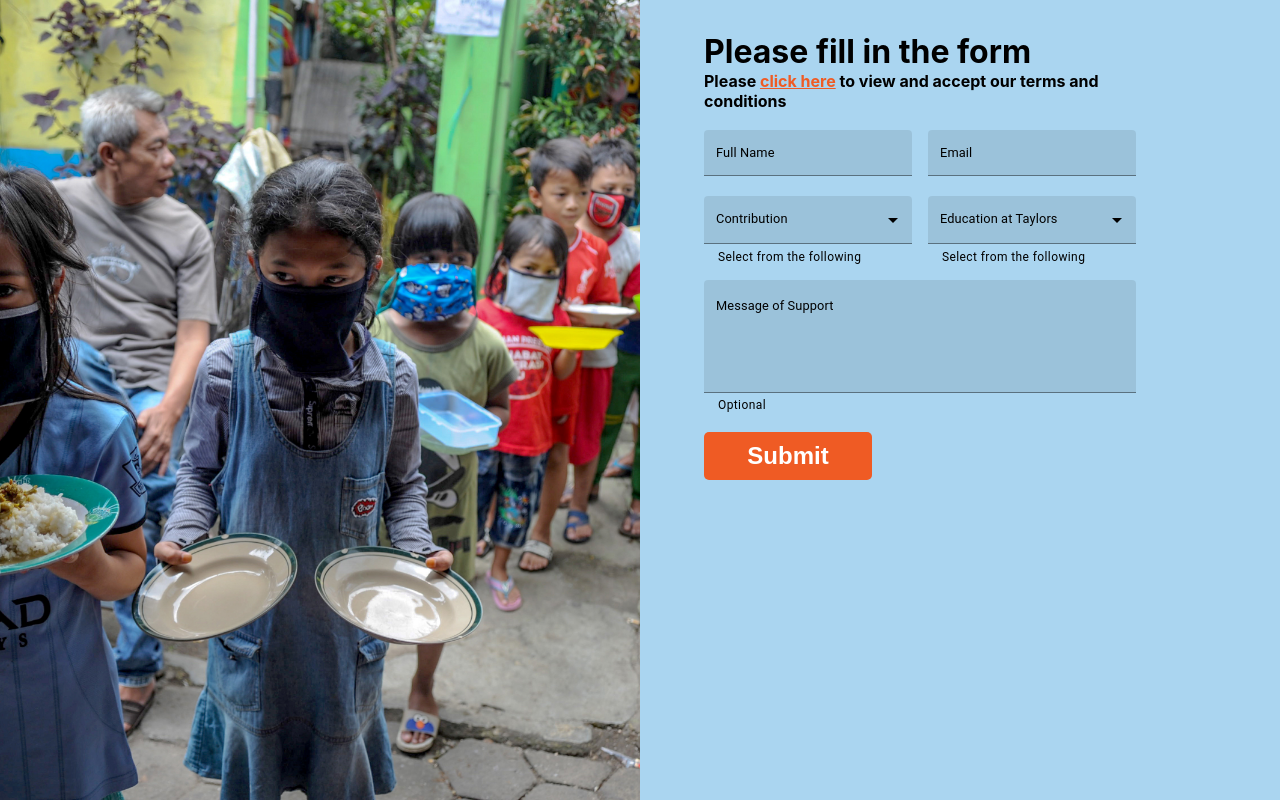
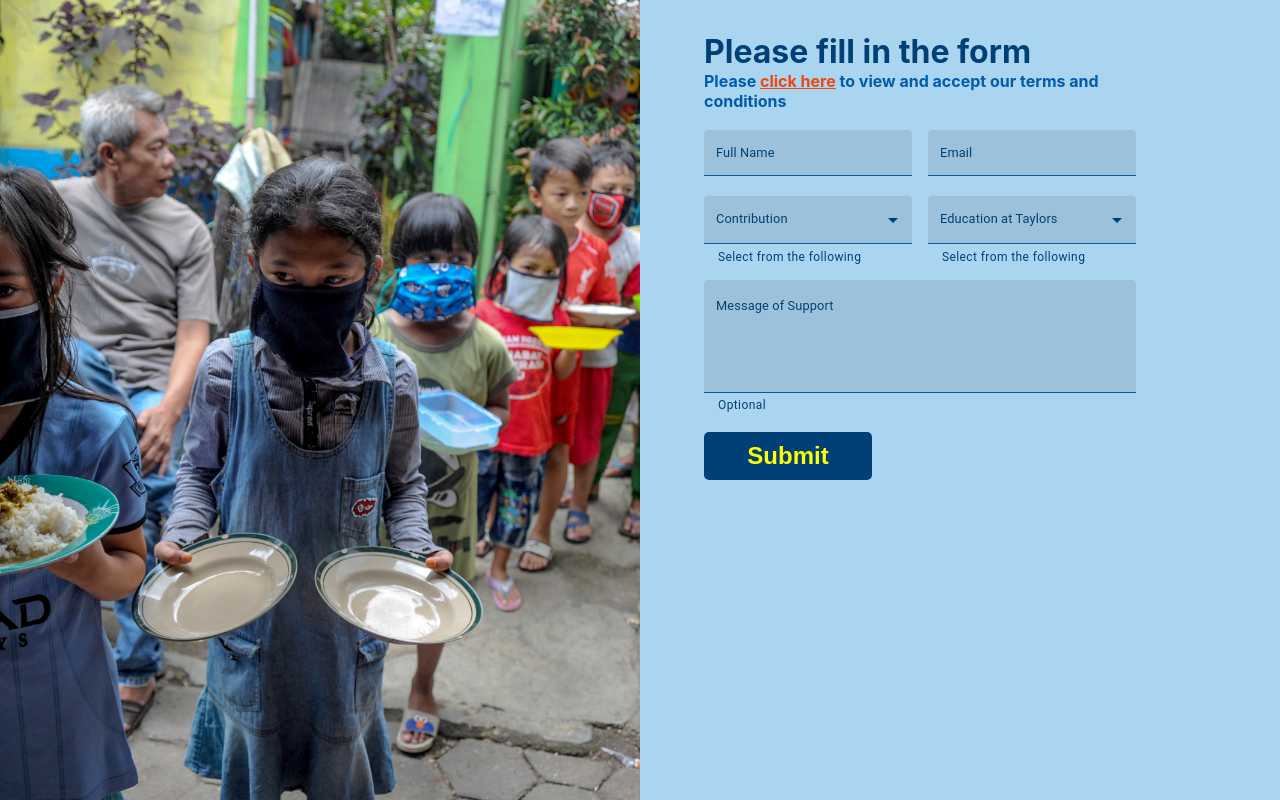
Before and after one commit to luveshsadhwani/taylorsAlumniFoodDonationForm, a React (Create React App) app: page /formOnline in a window 1280 px wide. Built offline with nearby package versions, Linux system fonts and the light colour scheme.

Commit message:
ADD theme colors, remove global styles

```diff
--- a/src/components/CheckBox.jsx
+++ b/src/components/CheckBox.jsx
@@ -1,17 +1,33 @@
 import React from "react";
 import { Field } from "formik";
 import styles from "../styles/formPage";
+import { makeStyles } from "@material-ui/core";
+
+const useStyles = makeStyles((theme) => ({
+  descriptionText: {
+    color: theme.palette.success.dark,
+  },
+}));
 
 export default function CheckBox({ children, ...props }) {
   const { name, isMobileScreen, ...rest } = props;
+  const classes = useStyles();
 
   const ResponsiveText = ({ children, ...rest }) => {
     return isMobileScreen ? (
-      <label {...rest} style={styles.privacyDescriptionMobile}>
+      <label
+        {...rest}
+        style={styles.privacyDescriptionMobile}
+        className={classes.descriptionText}
+      >
         {children}
       </label>
     ) : (
-      <label {...rest} style={styles.privacyDescription}>
+      <label
+        {...rest}
+        style={styles.privacyDescription}
+        className={classes.descriptionText}
+      >
         {children}
       </label>
     );
--- a/src/components/styles.js
+++ b/src/components/styles.js
@@ -106,19 +106,6 @@ const styles = {
     margin: "3px 14px 0px 14px",
     fontSize: "0.6rem",
   },
-
-  privacyLabel: {
-    marginLeft: 8,
-    color: "#025739",
-    fontWeight: "500",
-  },
-
-  privacyLabelMobile: {
-    marginLeft: 8,
-    color: "#025739",
-    fontWeight: "500",
-    fontSize: "0.75rem",
-  },
 };
 
 export default styles;
--- a/src/pages/FormOnlinePage.jsx
+++ b/src/pages/FormOnlinePage.jsx
@@ -6,27 +6,47 @@ import axios from "axios";
 import FormControl from "../components/FormControl";
 import MaterialModal from "../components/MaterialModal";
 import styles from "../styles/formPage";
-import globalStyles from "../styles/global";
-import { Grid } from "@material-ui/core";
+import { Grid, makeStyles } from "@material-ui/core";
 import useMediaQuery from "@material-ui/core/useMediaQuery";
 
-const ErrorText = ({ name, errorStyle }) => {
-  const [field, meta, helpers] = useField(name);
-
-  const renderError = () => {
-    if (!meta.error) return;
-
-    return <p>{meta.error}</p>;
-  };
-
-  return <div style={errorStyle}>{renderError()}</div>;
-};
+const useStyles = makeStyles((theme) => ({
+  titleText: {
+    color: theme.palette.secondary.dark,
+  },
+  bodyText: {
+    color: theme.palette.secondary.main,
+  },
+  errorText: {
+    color: theme.palette.error.main,
+  },
+  button: {
+    backgroundColor: theme.palette.secondary.dark,
+    color: theme.palette.tertiary.main,
+  },
+}));
 
 export default function FormOnlinePage() {
   const [dialogVisible, setDialogVisible] = useState(false);
 
+  const classes = useStyles();
   const history = useHistory();
   const isMobileScreen = useMediaQuery("(max-width: 1024px)");
+
+  const ErrorText = ({ name, errorStyle }) => {
+    const meta = useField(name)[1];
+
+    const renderError = () => {
+      if (!meta.error) return;
+
+      return <p>{meta.error}</p>;
+    };
+
+    return (
+      <div style={errorStyle} className={classes.errorText}>
+        {renderError()}
+      </div>
+    );
+  };
 
   const initialFormData = {
     privacy: false,
@@ -64,8 +84,7 @@ export default function FormOnlinePage() {
       supportMessage,
     } = values;
 
-    const url =
-      "https://sheet.best/api/sheets/6839cda2-8c56-4197-b427-b5d5e8e58404";
+    const url = "";
 
     if (contribution === "other") {
       const contributionOtherNumeric = parseInt(contributionOther) || 0;
@@ -182,19 +201,33 @@ export default function FormOnlinePage() {
 
   const ResponsiveTitle = ({ children }) => {
     return isMobileScreen ? (
-      <h1 style={styles.titleMobile}>{children}</h1>
+      <h1 style={styles.titleMobile} className={classes.titleText}>
+        {children}
+      </h1>
     ) : (
-      <h1 style={styles.title}>{children}</h1>
+      <h1 style={styles.title} className={classes.titleText}>
+        {children}
+      </h1>
     );
   };
 
   const ResponsiveButton = ({ children, ...rest }) => {
     return isMobileScreen ? (
-      <button type="submit" style={styles.buttonMobile} {...rest}>
+      <button
+        type="submit"
+        style={styles.buttonMobile}
+        {...rest}
+        className={classes.button}
+      >
         {children}
       </button>
     ) : (
-      <button type="submit" style={styles.button} {...rest}>
+      <button
+        type="submit"
+        style={styles.button}
+        {...rest}
+        className={classes.button}
+      >
         {children}
       </button>
     );
@@ -242,15 +275,15 @@ export default function FormOnlinePage() {
                       setIsVisible={setDialogVisible}
                       isMobileScreen={isMobileScreen}
                     />
-                    <h4>
+                    <h4 className={classes.bodyText}>
                       Please{" "}
                       <span
                         onClick={() => setDialogVisible(true)}
                         style={{
                           textDecoration: "underline",
-                          color: globalStyles.tertiaryColor,
                           cursor: "pointer",
                         }}
+                        className={classes.errorText}
                       >
                         click here
                       </span>{" "}
--- a/src/styles/form/form.js
+++ b/src/styles/form/form.js
@@ -1,15 +1,14 @@
 import { makeStyles } from "@material-ui/core/styles";
-import globalStyles from "../global";
 
-const useStyles = makeStyles({
+const useStyles = makeStyles((theme) => ({
   formElementLabelMuiRoot: {
-    color: globalStyles.secondaryColorDark,
+    color: theme.palette.secondary.dark,
     // fontWeight: "bolder",
     "&.Mui-focused": {
-      color: globalStyles.secondaryColorDark,
+      color: theme.palette.secondary.main,
     },
     "&.Mui-error": {
-      color: globalStyles.secondaryColorDark,
+      color: theme.palette.error.dark,
     },
   },
 
@@ -21,21 +20,17 @@ const useStyles = makeStyles({
     fontSize: "0.75em",
   },
 
-  notchedOutline: {
-    borderWidth: "2px",
-    borderColor: `${globalStyles.secondaryColorDark}`,
-  },
-
   cssFocused: {},
 
   cssOutlinedInput: {
-    "&$cssFocused $notchedOutline": {
-      borderColor: `${globalStyles.tertiaryColor}`,
+    "&.MuiFilledInput-underline:before": {
+      borderColor: theme.palette.secondary.main,
     },
   },
 
   inputTextRoot: {
-    color: globalStyles.secondaryColorDark,
+    color: theme.palette.secondary.dark,
+    fontWeight: "bold",
     // padding: "10px"
   },
 
@@ -48,9 +43,9 @@ const useStyles = makeStyles({
   },
 
   helperTextRoot: {
-    color: "black",
+    color: theme.palette.secondary.dark,
     "&.Mui-error": {
-      color: globalStyles.errorTextColor,
+      color: theme.palette.error.main,
     },
   },
 
@@ -61,7 +56,7 @@ const useStyles = makeStyles({
   },
 
   selectIcon: {
-    color: globalStyles.secondaryColorDark,
+    color: theme.palette.secondary.dark,
   },
 
   modalPosition: {
@@ -78,13 +73,13 @@ const useStyles = makeStyles({
       outline: "none",
     },
     overflow: "scroll",
-    height: "60vh"
+    height: "60vh",
   },
 
   modalText: {
     fontWeight: "normal",
     fontStyle: "italic",
   },
-});
+}));
 
 export { useStyles };
--- a/src/styles/formPage.js
+++ b/src/styles/formPage.js
@@ -1,8 +1,5 @@
-import globalStyles from "./global";
-
 const styles = {
   title: {
-    color: globalStyles.secondaryColorDark,
     position: "relative",
     fontSize: "2rem",
     marginTop: "2rem",
@@ -11,37 +8,18 @@ const styles = {
   },
 
   titleMobile: {
-    color: globalStyles.secondaryColorDark,
     position: "relative",
     fontSize: "1.5rem",
     marginTop: "1rem",
   },
 
-  privacyLabel: {
-    color: globalStyles.secondaryColorDark,
-    display: "block",
-    margin: "20px 0px 8px 0px",
-    fontSize: "1em",
-    fontWeight: "bolder",
-  },
-
-  privacyLabelMobile: {
-    display: "block",
-    color: globalStyles.secondaryColorDark,
-    margin: "10px 0px 8px 0px",
-    fontSize: "1em",
-    fontWeight: "bolder",
-  },
-
   privacyDescription: {
-    color: globalStyles.secondaryColorDark,
     fontSize: "0.9rem",
     fontWeight: "500",
     marginLeft: 8,
   },
 
   privacyDescriptionMobile: {
-    color: globalStyles.secondaryColorDark,
     fontSize: "0.75rem",
     fontWeight: "500",
     marginLeft: 8,
@@ -50,20 +28,16 @@ const styles = {
   button: {
     width: "10.5rem",
     height: "3rem",
-    backgroundColor: globalStyles.tertiaryColor,
-    color: "white",
     fontSize: "1.5rem",
     marginTop: "1rem",
     border: "none",
     borderRadius: "5px",
-    cursor:"pointer",
+    cursor: "pointer",
   },
 
   buttonMobile: {
     width: "7rem",
     height: "2rem",
-    backgroundColor: globalStyles.tertiaryColor,
-    color: "white",
     fontSize: "1rem",
     marginTop: "0.5rem",
     border: "none",
@@ -99,15 +73,14 @@ const styles = {
   },
 
   centerAlignError: {
-    color: globalStyles.errorTextColor,
     fontFamily: "Helvetica",
     position: "relative",
     margin: "3px 14px 0px 14px",
     fontSize: "0.75rem",
+    fontWeight: "bold",
   },
 
   centerAlignErrorMobile: {
-    color: globalStyles.errorTextColor,
     fontFamily: "Helvetica",
     position: "relative",
     margin: "3px 14px 0px 14px",
```
